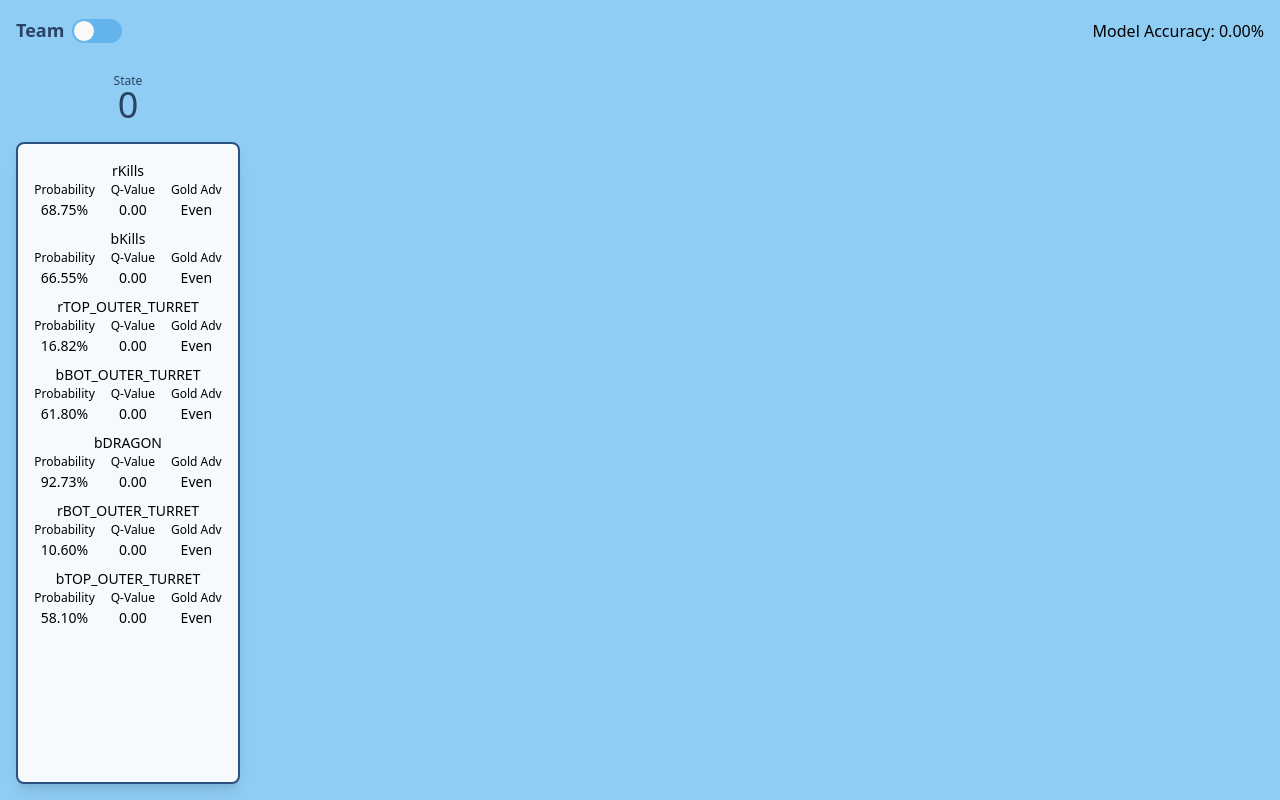
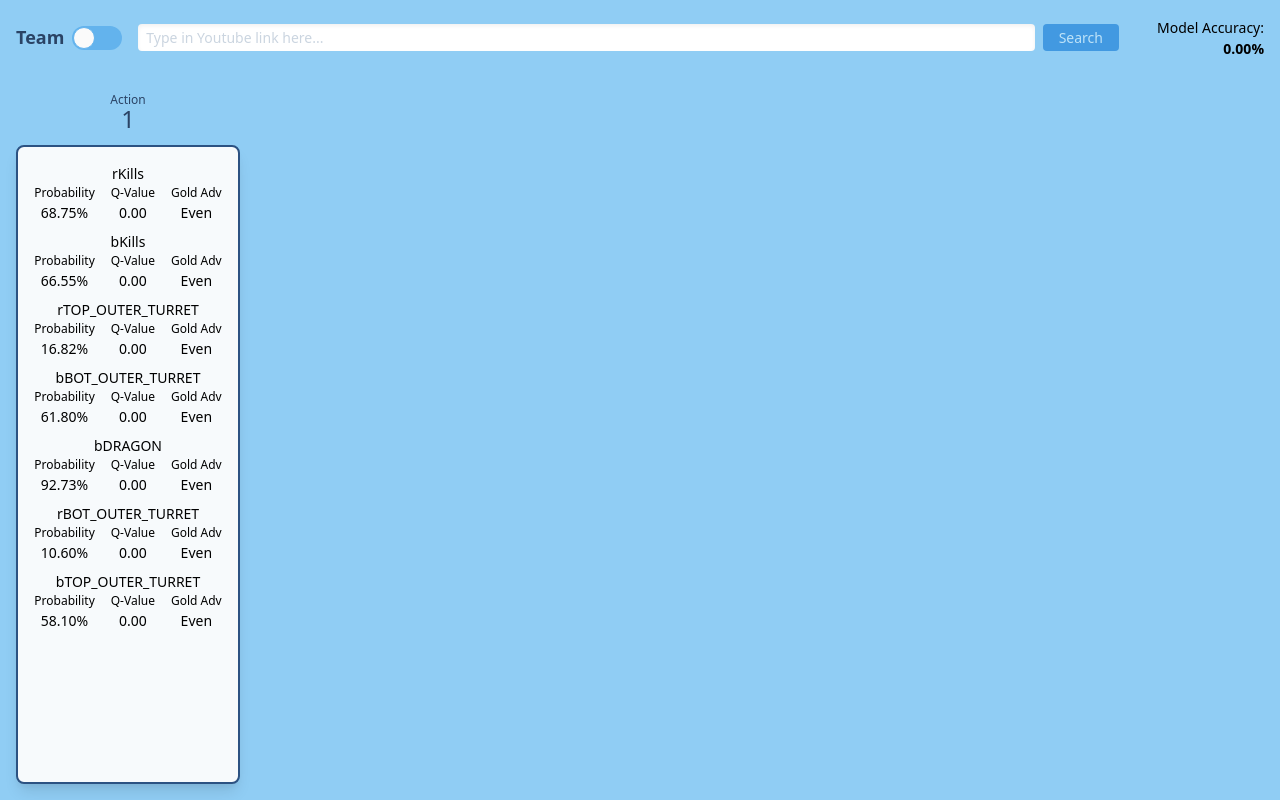
Before and after one commit to Devwulf/capstone-frontend, a React (Create React App) app: page / in a window 1280 px wide. Built offline with nearby package versions, Linux system fonts and the light colour scheme.

Commit message:
Implemented video search bar

```diff
--- a/src/components/PolicyState.tsx
+++ b/src/components/PolicyState.tsx
@@ -48,9 +48,9 @@ export default class PolicyState extends React.Component<PolicyStateProps, Polic
             <TeamContext.Consumer>
                 {({team}) => (
                     <div className="flex flex-col w-64 h-full p-4">
-                        <div className={`flex flex-col items-center justify-center mb-4 h-12 ${team === Team.Blue ? "text-blue-900" : "text-red-900"}`}>
-                            <span className="text-xs" style={{marginBottom: "-0.75rem"}}>State</span>
-                            <span className="text-4xl font-medium">{state}</span>
+                        <div className={`flex flex-col items-center justify-center mb-2 h-12 ${team === Team.Blue ? "text-blue-900" : "text-red-900"}`}>
+                            <span className="text-xs" style={{marginBottom: "-0.5rem"}}>Action</span>
+                            <span className="text-2xl font-medium">{state + 1}</span>
                         </div>
                         <div className={`flex flex-col h-full py-4 border-2 shadow-lg rounded-lg bg-gray-100 ${team === Team.Blue ? "border-blue-800" : "border-red-800"}`}>
                             <Scrollbars autoHide autoHideTimeout={250} style={{width: "100%"}}>
--- /dev/null
+++ b/src/components/Searchbar.tsx
@@ -0,0 +1,45 @@
+import React from "react";
+import { Team } from "../models/Policies";
+import { SearchContext, TeamContext } from "../utils/Context";
+
+type SearchbarProps = {
+
+}
+
+type SearchbarState = {
+
+}
+
+export default class Searchbar extends React.Component<SearchbarProps, SearchbarState> {
+    constructor(props: SearchbarProps) {
+        super(props);
+
+        this.state = {
+
+        };
+    }
+
+    render(): JSX.Element {
+        return (
+            <TeamContext.Consumer>
+                {({ team }) => (
+                    <SearchContext.Consumer>
+                        {({ searchStr, setSearchStr, searchAction }) => (
+                            <div className="flex w-full px-4 py-2">
+                                <input className="w-full mr-2 rounded-default shadow-inner px-2 text-sm"
+                                    placeholder="Type in Youtube link here..."
+                                    value={searchStr}
+                                    onChange={event => setSearchStr(event.target.value)}
+                                    onSubmit={() => searchAction()} />
+                                <button className={`px-4 rounded-default text-sm ${team === Team.Blue ? "bg-blue-500 text-blue-200" : "bg-red-500 bg- text-red-200"}`}
+                                    onClick={() => searchAction()}>
+                                    Search
+                                </button>
+                            </div>
+                        )}
+                    </SearchContext.Consumer>
+                )}
+            </TeamContext.Consumer>
+        );
+    }
+}
--- a/src/components/TopBar.tsx
+++ b/src/components/TopBar.tsx
@@ -1,5 +1,6 @@
 import React from "react";
 import { AccuracyContext } from "../utils/Context";
+import Searchbar from "./Searchbar";
 import ToggleTeam from "./ToggleTeam";
 
 type TopBarProps = {
@@ -37,10 +38,12 @@ export default class TopBar extends React.Component<TopBarProps, TopBarState> {
     render(): JSX.Element {
         const { accuracy } = this.state;
         return (
-            <div className="flex justify-between w-screen h-16 p-4">
+            <div className="flex justify-between w-screen h-20 p-4">
                 <ToggleTeam />
-                <div className="flex items-center">
-                    <span className="font-medium">Model Accuracy: {(accuracy * 100).toFixed(2)}%</span>
+                <Searchbar />
+                <div className="flex flex-col items-end justify-center w-40">
+                    <span className="text-sm">Model Accuracy:</span>
+                    <span className="text-sm font-bold">{(accuracy * 100).toFixed(2)}%</span>
                 </div>
             </div>
         );
--- a/src/pages/MainPage.tsx
+++ b/src/pages/MainPage.tsx
@@ -4,7 +4,7 @@ import PolicyState from "../components/PolicyState";
 import ToggleTeam from "../components/ToggleTeam";
 import TopBar from "../components/TopBar";
 import { Team } from "../models/Policies";
-import { AccuracyContext, TeamContext } from "../utils/Context";
+import { AccuracyContext, SearchContext, TeamContext } from "../utils/Context";
 import { Action } from "../utils/Enums";
 
 type MainPageProps = {
@@ -13,6 +13,7 @@ type MainPageProps = {
 
 type MainPageState = {
     team: Team;
+    searchStr: string;
 }
 
 type TeamListener = {
@@ -25,14 +26,21 @@ type AccuracyListener = {
     listener: (accuracy: number) => Promise<void>;
 }
 
+type SearchListener = {
+    name: string;
+    listener: (searchStr: string) => Promise<void>;
+}
+
 export default class MainPage extends React.Component<MainPageProps, MainPageState> {
     private teamListeners: TeamListener[] = [];
     private accuracyListeners: AccuracyListener[] = [];
+    private searchListeners: SearchListener[] = [];
     constructor(props: MainPageProps) {
         super(props);
 
         this.state = {
-            team: Team.Blue
+            team: Team.Blue,
+            searchStr: ""
         };
 
         this.setTeam = this.setTeam.bind(this);
@@ -42,6 +50,11 @@ export default class MainPage extends React.Component<MainPageProps, MainPageSta
         this.setAccuracy = this.setAccuracy.bind(this);
         this.addAccuracyListener = this.addAccuracyListener.bind(this);
         this.removeAccuracyListener = this.removeAccuracyListener.bind(this);
+
+        this.setSearchStr = this.setSearchStr.bind(this);
+        this.searchAction = this.searchAction.bind(this);
+        this.addSearchActionListener = this.addSearchActionListener.bind(this);
+        this.removeSearchActionListener = this.removeSearchActionListener.bind(this);
     }
 
     setTeam(team: Team): void {
@@ -83,15 +96,40 @@ export default class MainPage extends React.Component<MainPageProps, MainPageSta
         this.accuracyListeners = this.accuracyListeners.filter(listener => listener.name !== name);
     }
 
+    setSearchStr(searchStr: string): void {
+        this.setState({searchStr: searchStr});
+    }
+
+    async searchAction(): Promise<void> {
+        const { searchStr } = this.state;
+        await Promise.all(this.searchListeners.map(fn => fn.listener(searchStr)));
+    }
+
+    addSearchActionListener(name: string, listener: (searchStr: string) => Promise<void>): void {
+        if (this.searchListeners.filter(listener => listener.name === name).length > 0)
+            return;
+
+        this.searchListeners.push({name, listener});
+    }
+
+    removeSearchActionListener(name: string): void {
+        if (this.searchListeners.filter(listener => listener.name === name).length <= 0)
+            return;
+
+        this.searchListeners = this.searchListeners.filter(listener => listener.name !== name);
+    }
+
     render(): JSX.Element {
-        const { team } = this.state;
+        const { team, searchStr } = this.state;
         return (
             <TeamContext.Provider value={{team: team, setTeam: this.setTeam, addListener: this.addTeamListener, removeListener: this.removeTeamListener}}>
                 <AccuracyContext.Provider value={{setAccuracy: this.setAccuracy, addListener: this.addAccuracyListener, removeListener: this.removeAccuracyListener}}>
-                    <div className={`transition-default duration-500 ease-in-out flex flex-col w-screen h-screen ${team === Team.Blue ? "bg-blue-300" : "bg-red-300"}`}>
-                        <TopBar />
-                        <Policies />
-                    </div>
+                    <SearchContext.Provider value={{searchStr: searchStr, setSearchStr: this.setSearchStr, searchAction: this.searchAction, addActionListener: this.addSearchActionListener, removeActionListener: this.removeSearchActionListener}}>
+                        <div className={`transition-default duration-500 ease-in-out flex flex-col w-screen h-screen ${team === Team.Blue ? "bg-blue-300" : "bg-red-300"}`}>
+                            <TopBar />
+                            <Policies />
+                        </div>
+                    </SearchContext.Provider>
                 </AccuracyContext.Provider>
             </TeamContext.Provider>
         );
--- a/src/utils/Context.ts
+++ b/src/utils/Context.ts
@@ -35,3 +35,19 @@ export const AccuracyContext = React.createContext<AccuracyContextType>({
     addListener: (name, listener) => { return; },
     removeListener: (name) => { return; }
 });
+
+export type SearchContextType = {
+    searchStr: string;
+    setSearchStr: (searchStr: string) => void;
+    searchAction: () => Promise<void>;
+    addActionListener: (name: string, listener: (searchStr: string) => Promise<void>) => void;
+    removeActionListener: (name: string) => void;
+}
+
+export const SearchContext = React.createContext<SearchContextType>({
+    searchStr: "",
+    setSearchStr: searchStr => { return; },
+    searchAction: async () => { return; },
+    addActionListener: (name, listener) => { return; },
+    removeActionListener: (name) => { return; }
+});
```
